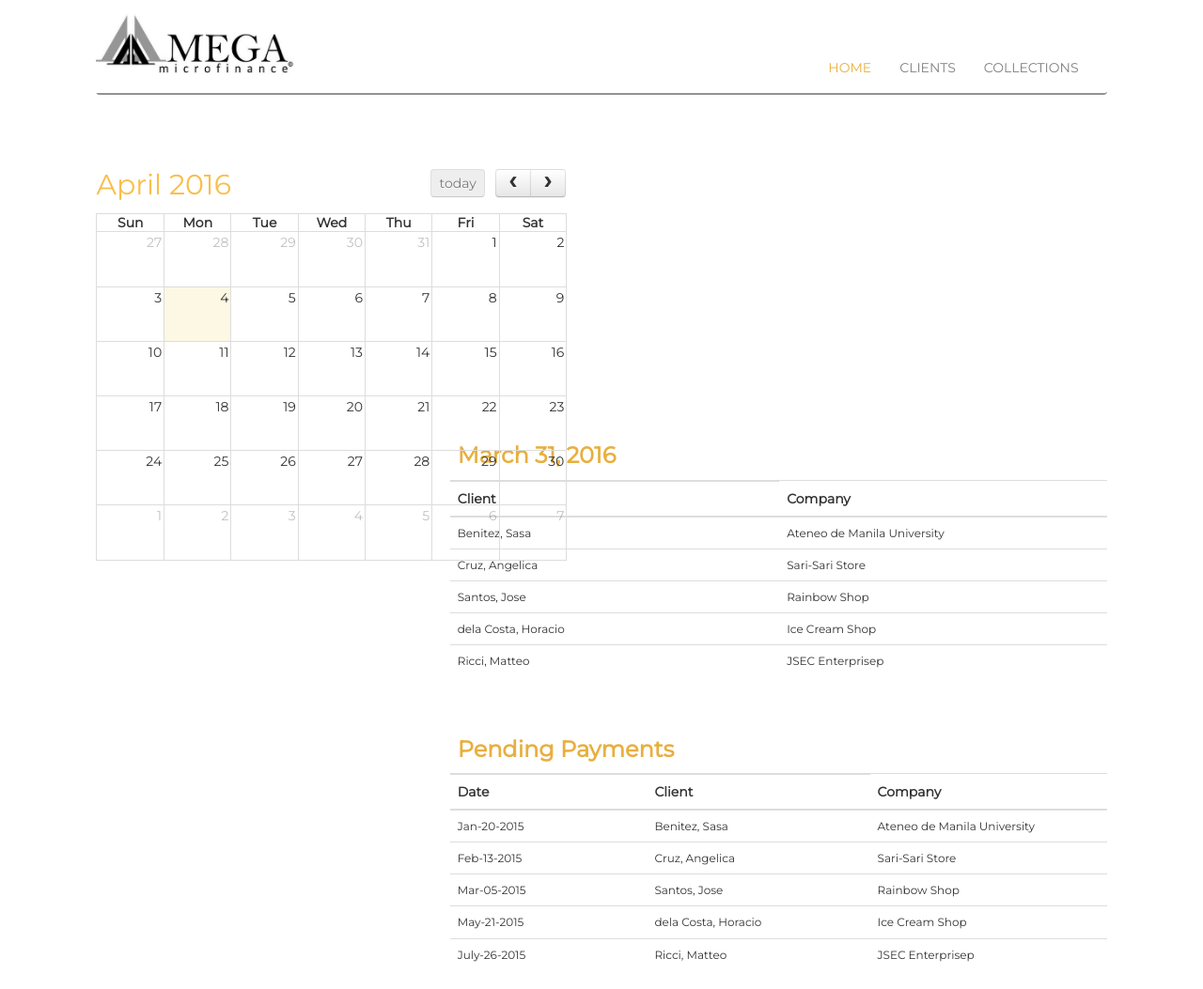
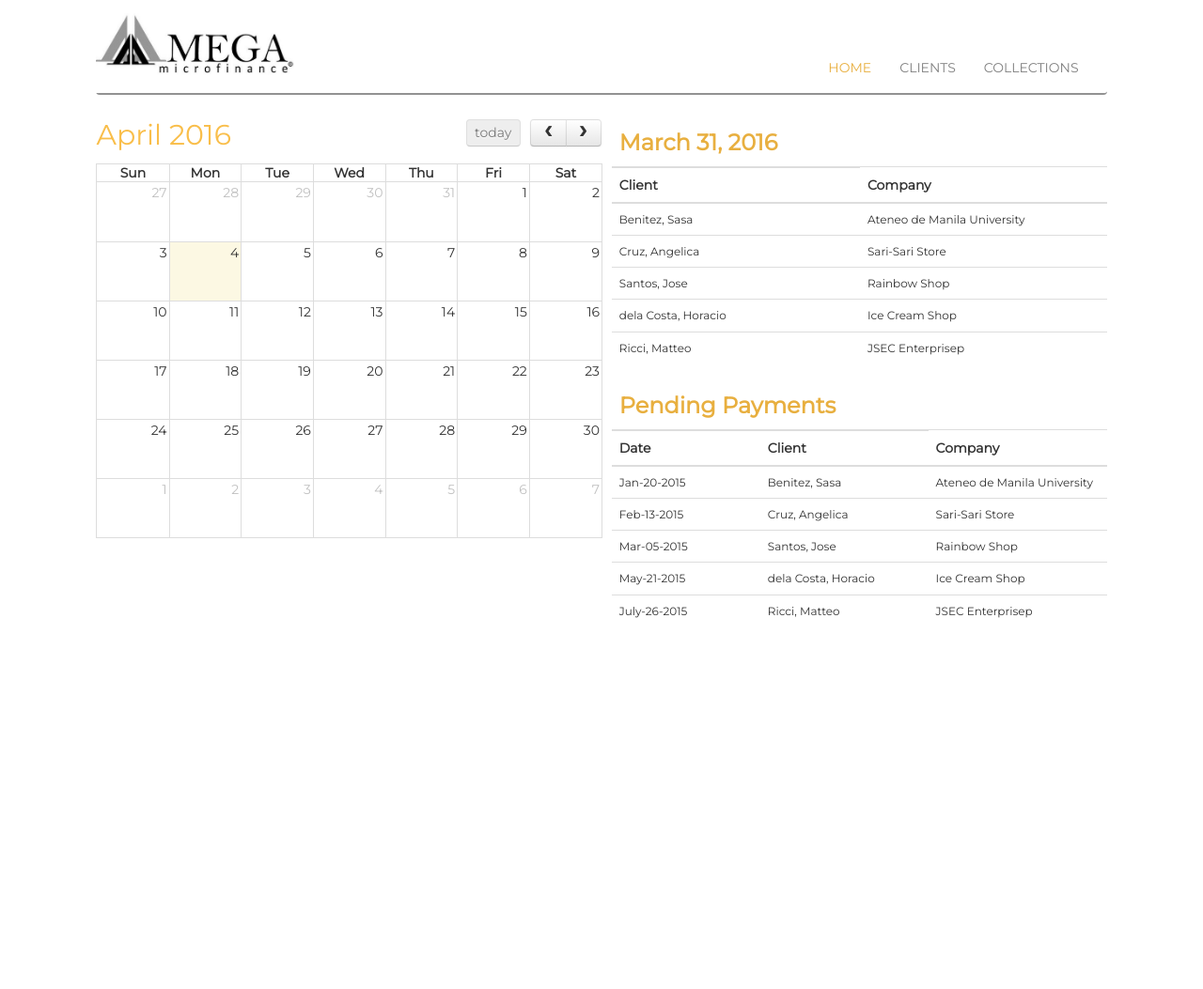
Before and after one commit to admelgar/SAD, a PHP site: page /main.php in a window 1280 px wide. Shown: the part 52-1105 px from the top of the page at 94% size. After the commit the page ends 710 px from the top, so only its background shows below. Run offline with PHP 8.4, Linux system fonts and the light colour scheme; lists and menus that the app fills with data are empty; some libraries are stand-ins or nearby versions.

Commit message:
fixed calendar

```diff
--- a/css/main.css
+++ b/css/main.css
@@ -66,30 +66,34 @@ body{ /* for the body in general */
 /* MAIN.PHP */
 
 #calendar{
-	max-width: 500px;
-	max-height: 280px;
+	max-width: 50%;
+
+	float:left;
 }
 
 #side_by_side{ /* both tables */
-	padding-top: 15%;
+	margin-top: 10%;
 	width: 100%;
+
+	height:500px;
 }
 
 #calendar_Div{
-	float: left;
-	width: 20%;
+
 }
 
-#for_table{ /* current payments list */
-	width: 65%;
+#tables{ /* current payments list */
+	width: 50%;
+	padding-left:1%;
 	float: right;
+
 }
-
-#for_2ndtable{ /* pending payments */
+/*/* pending payments
+#for_2ndtable{
 	padding-top: 3%;
-	width: 65%;
+	width: 50%;
 	float: right;
-}
+}*/
 
 #for_Date{ /* date column */
 	width: 30%;
--- a/main.php
+++ b/main.php
@@ -7,8 +7,9 @@ include("layout.php"); //this includes layout.php which contains the navbar and
 ?>
 	<div id="side_by_side">
 
-	<div id='calendar'></div>
+		<div id='calendar'>
 		</div>
+		<div id="tables">
 			<div class="table-responsive" id="for_table">
 				<table class="table table-hover">
 				  <thead>
@@ -44,7 +45,7 @@ include("layout.php"); //this includes layout.php which contains the navbar and
 				  </tbody>
 				</table>
 			</div>
-	</div>
+
 
 			<div class="table-responsive" id="for_2ndtable">
 				<table class="table table-hover">
@@ -87,3 +88,5 @@ include("layout.php"); //this includes layout.php which contains the navbar and
 				  </tbody>
 				</table>
 			</div>
+		</div>
+	</div>
```
Lines whose indentation alone changed are shown as unchanged.
